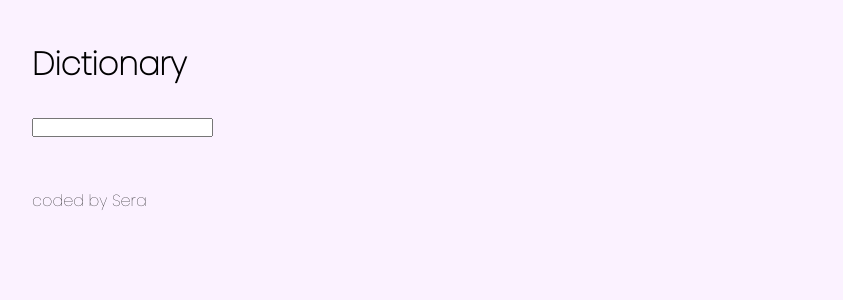
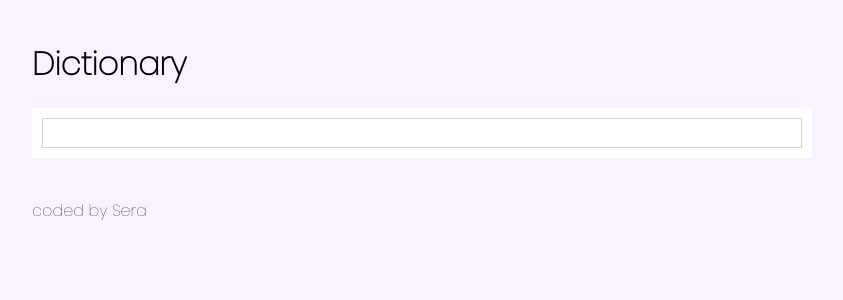
Before and after one commit to Sera-iso/React-Dictionary, a React (Create React App) app: page / in a window 1280 px wide. Shown: the top 300 px of the page, without its empty margins (8-851 px from the left). Built offline with nearby package versions, Linux system fonts and the light colour scheme.

Commit message:
Added styling on the sections of the dictionary

```diff
--- a/src/App.css
+++ b/src/App.css
@@ -1,8 +1,12 @@
 .App {
   max-width: 800px;
-  margin: 40px;
+  margin: 30px;
+}
+.App h1 {
+  padding: 10px;
 }
 
 .App footer {
-  margin-top: 40px;
+  margin-top: 30px;
+  padding:10px;
 }
--- a/src/Results.css
+++ b/src/Results.css
@@ -0,0 +1,3 @@
+.Results h2 {
+    font-size: 16px;
+}
--- a/src/Results.js
+++ b/src/Results.js
@@ -7,19 +7,21 @@ export default function Results(props) {
     if(props.results) {
         return (
         <div className="Results">
+            <section>
             <h2>{props.results.word}</h2>
             {props.results.phonetics.map(function(phonetics, index) {
                 return (
                     <div key={index}>
                     <Phonetics phonetics={phonetics} />
                     </div>
-                    )
+                    );
             })}
+            </section>
             {props.results.meanings.map(function(definition, index) {
                 return (
-                    <div key={index}>
+                    <section key={index}>
                     <Definitions definition={definition} />
-                    </div>
+                    </section>
                     )
             })}
         </div>
--- a/src/Search.css
+++ b/src/Search.css
@@ -1,3 +1,14 @@
-.Search {
-   font-size: 40px;
+.Search section {
+   font-size: 14px;
+   background-color: white;
+   padding: 10px;
+   margin: 10px;
 }
+
+.Search input {
+   width: 100%;
+   padding: 4px 8px;
+   font-family: 'Poppins', sans-serif;
+   font-weight: bolder;
+   border: 1px solid lightgray;
+}
--- a/src/Search.js
+++ b/src/Search.js
@@ -25,9 +25,11 @@ export default function Search() {
 
     return (
         <div className="Search">
-            <form onSubmit={handleSearch}>
-                <input type="search" onChange={handleKeyword} />
-            </form>
+            <section>
+                <form onSubmit={handleSearch}>
+                    <input type="search" onChange={handleKeyword} />
+                </form>
+            </section>
             <Results results={results} />
         </div>
     )
```
